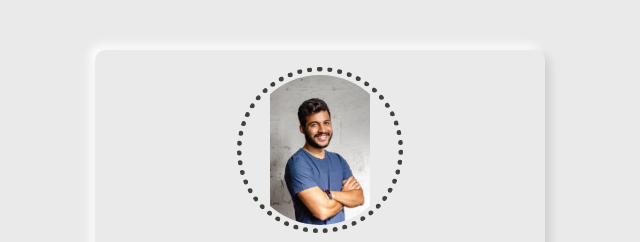
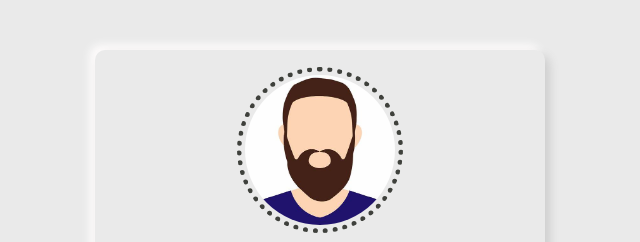
Before and after one commit to abir125192/project, a plain HTML site: page card.html in a window 1280 px wide. Shown: the top 242 px of the page, without its empty margins (320-960 px from the left). Drawn offline with Linux system fonts and the light colour scheme.

Commit message:
another file added

```diff
--- a/card.html
+++ b/card.html
@@ -9,7 +9,7 @@
   <body>
     <div class="card-container">
       <div class="card-image-container">
-        <img src="./images/pexels-photo-2379004.jpeg" alt="" width="100px" />
+        <img src="./images/avater.jpeg" alt="" width="150px" />
       </div>
       <div class="card-details">
         <h1>Muhammad Habibullah</h1>
```
Also changed, not shown: images/avater.jpeg (added), images/pexels-photo-2379004.jpeg (deleted).
